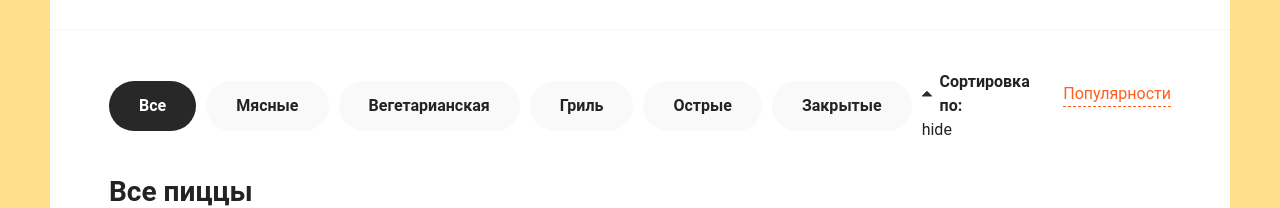
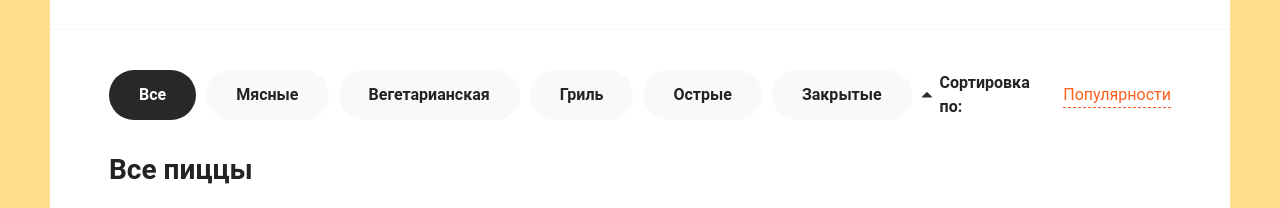
Before and after one commit to mrcrabs67/marketpizza, a React (Vite) app: page / in a window 1280 px wide. Shown: the part 152-360 px from the top of the page. Built offline with nearby package versions, Linux system fonts and the light colour scheme.

Commit message:
PizzaBlock.tsx

```diff
--- a/src/components/Sort.tsx
+++ b/src/components/Sort.tsx
@@ -44,7 +44,7 @@ export const Sort = () => {
                     }
                 </ul>
             </div>
-                ) : 'hide'}
+                ) : ''}
         </div>
     );
 };
```
